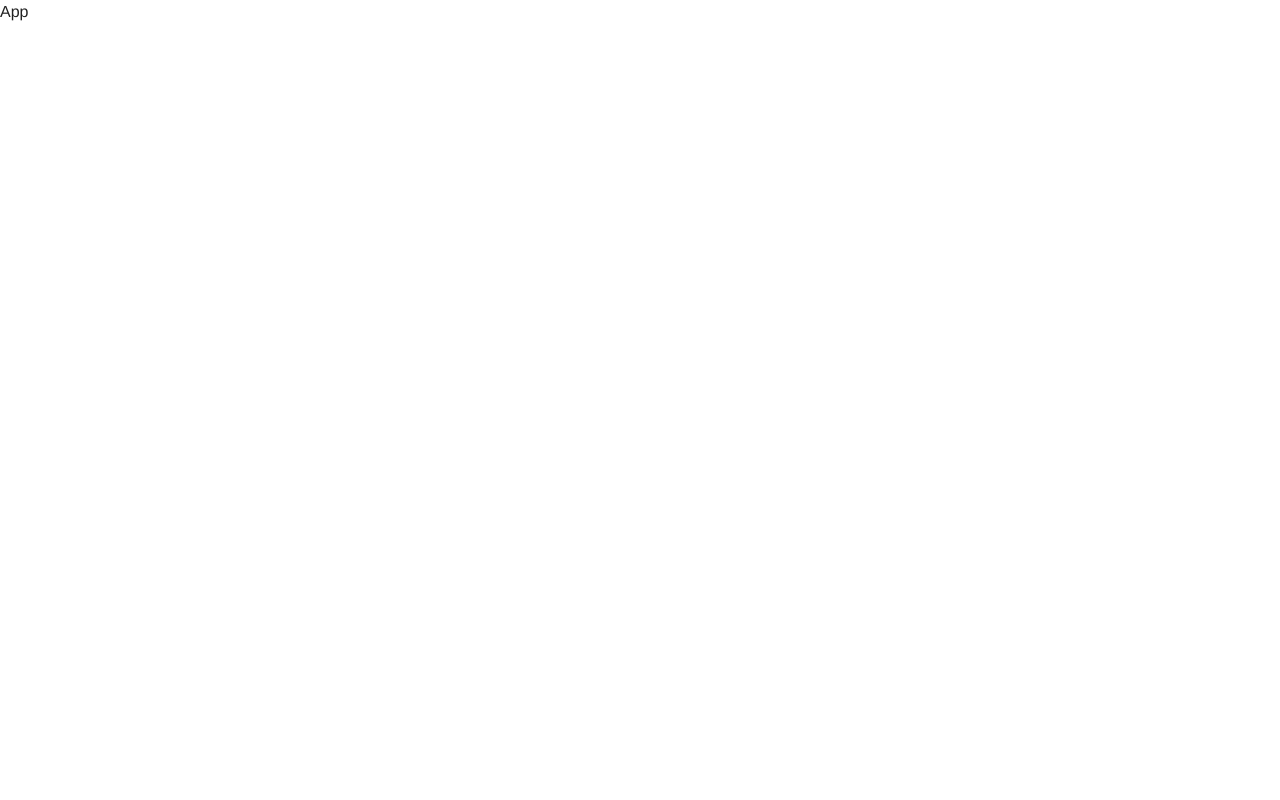
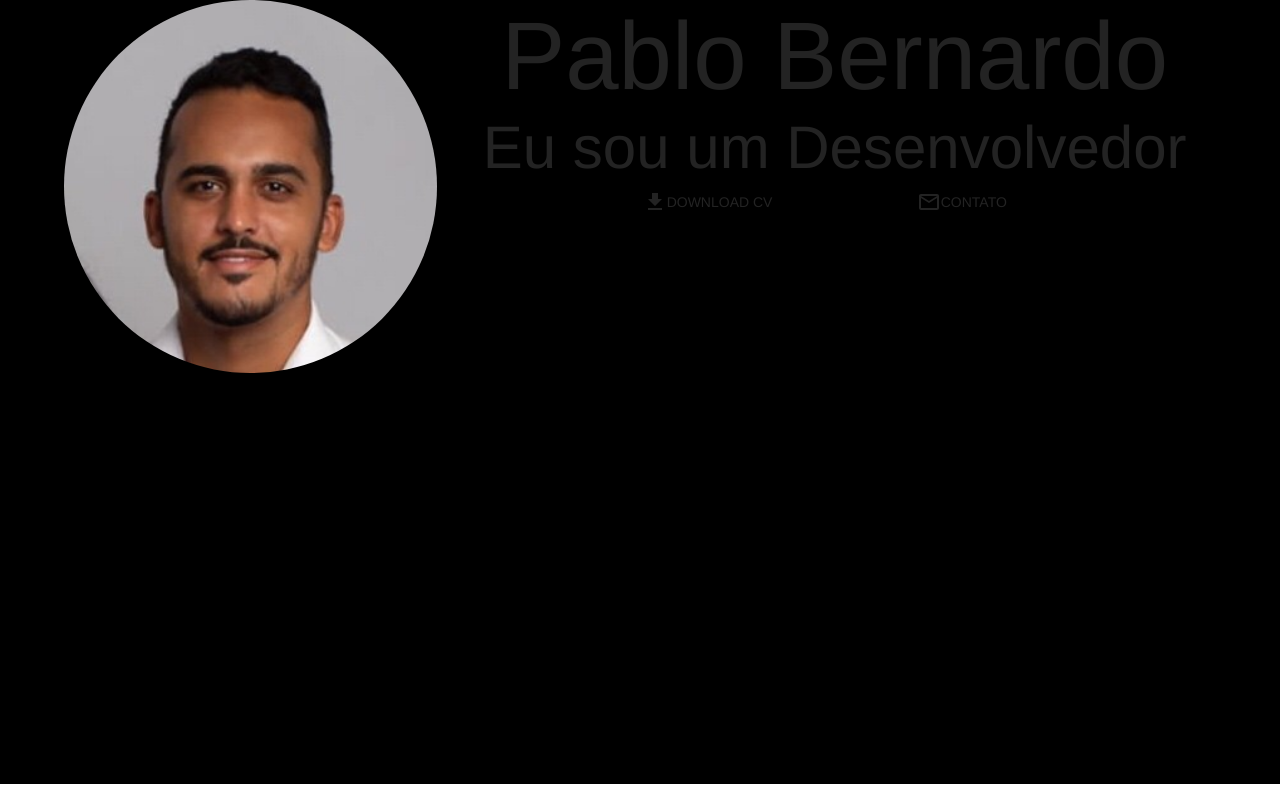
Before and after one commit to pablobeernardo/my-portfolio, a React (Vite) app: page / in a window 1280 px wide. Built offline with nearby package versions, Linux system fonts and the light colour scheme.

Commit message:
create pages, add photo

```diff
--- a/src/App.tsx
+++ b/src/App.tsx
@@ -1,9 +1,10 @@
+import Home from "./pages/Home/Home"
 
 const App = () =>{
 
   return (
     <>
-      App
+      <Home />
     </>
   )
 }
--- /dev/null
+++ b/src/pages/Home/Home.tsx
@@ -0,0 +1,12 @@
+import Hero from "./sections/Hero/Hero"
+
+const Home = () =>{
+
+    return (
+      <>
+        <Hero />
+      </>
+    )
+  }
+
+  export default Home
--- /dev/null
+++ b/src/pages/Home/sections/Hero/Hero.tsx
@@ -0,0 +1,51 @@
+import { Button, Container, Grid, styled, Typography } from "@mui/material"
+import Avatar from "../../../../assets/images/foto.jpg"
+import DownloadIcon from '@mui/icons-material/Download';
+import MailOutlineIcon from '@mui/icons-material/MailOutline';
+
+
+const Hero = () => {
+
+    const StyledHero = styled("div")(() => ({
+        backgroundColor: "black",
+        height: "100vh",
+
+    }))
+
+    const StyledImage = styled("img")(() => ({
+        width: "100%",
+        borderRadius: "50%",
+
+    }))
+
+    return (
+        <>
+            <StyledHero>
+                <Container maxWidth="lg">
+                    <Grid container spacing={2}>
+                        <Grid item xs={12} md={4}>
+                            <StyledImage src={Avatar} />                    </Grid>
+                        <Grid item xs={12} md={8}>
+                            <Typography color={"primary"} variant="h1" textAlign={"center"}>Pablo Bernardo</Typography>
+                            <Typography color={"primary"} variant="h2" textAlign={"center"}>Eu sou um Desenvolvedor</Typography>
+                            <Grid container display={"flex"} justifyContent={"center"}>
+                                <Grid item xs={12} md={4} display={"flex"} justifyContent={"center"}>
+                                    <Button>
+                                        <DownloadIcon />Download CV
+                                    </Button>
+                                </Grid>
+                                <Grid item xs={12} md={4} display={"flex"} justifyContent={"center"}>
+                                    <Button>
+                                        <MailOutlineIcon />Contato
+                                    </Button>
+                                </Grid>
+                            </Grid>
+                        </Grid>
+                    </Grid>
+                </Container>
+            </StyledHero>
+        </>
+    )
+}
+
+export default Hero
```
Also changed, not shown: src/assets/images/foto.jpg (added).
